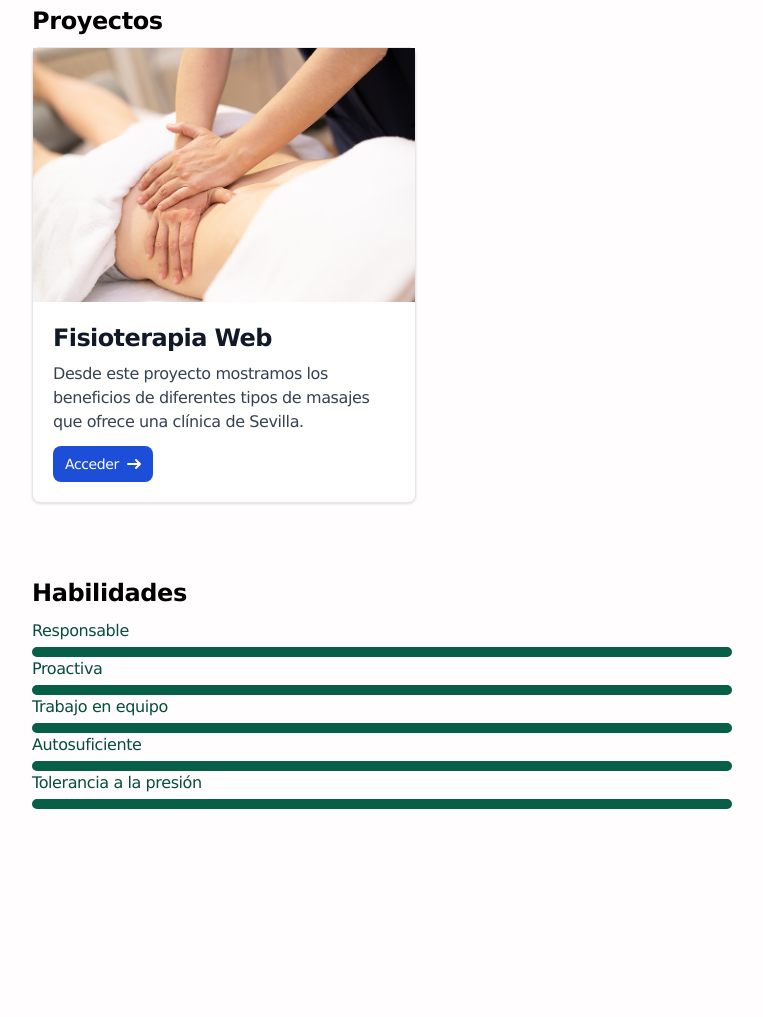
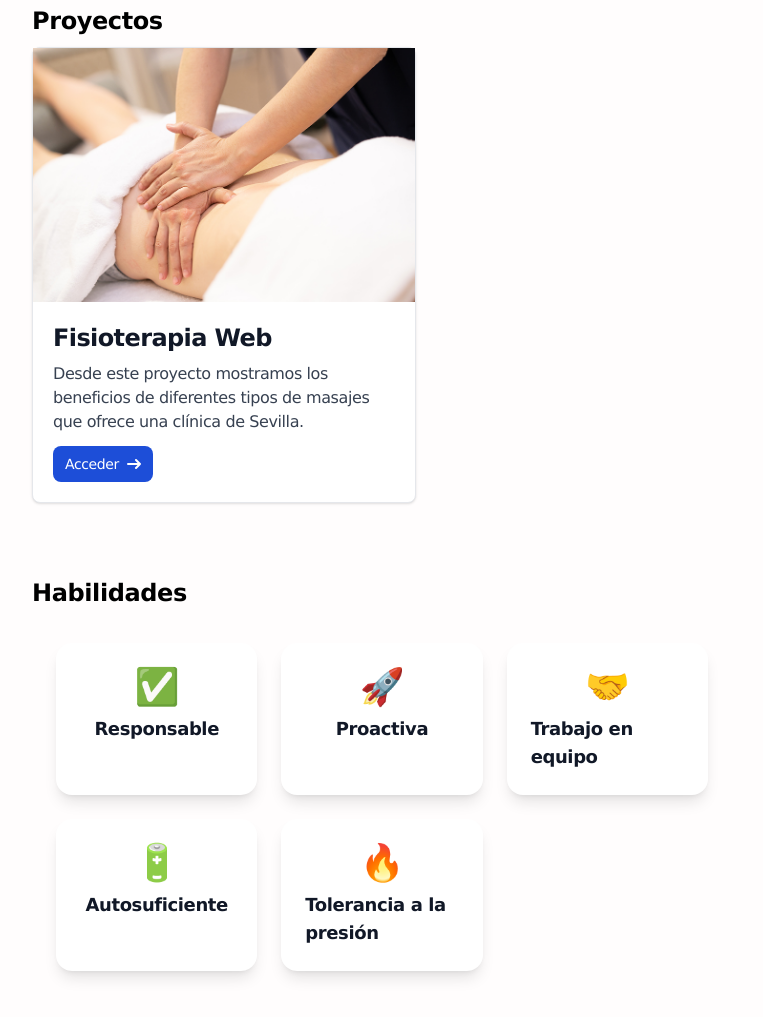
Before and after one commit to agua17/portfolio_agua, an Astro site: page / in a window 1280 px wide. Shown: the part 1571-2588 px from the top of the page, without its empty margins (258-1021 px from the left). Before the commit the page ends 2468 px from the top, so only its background shows below. Built offline with nearby package versions, Linux system fonts and the light colour scheme; Astro itself is replaced by a stand-in of ours.

Commit message:
style_habilidades

```diff
--- a/cv.json
+++ b/cv.json
@@ -78,6 +78,17 @@
       "url": "https://udemy-certificate.s3.amazonaws.com/image/UC-f0b4befa-4b3e-41f0-ac4f-11d3072c17a9.jpg"
     }],
 
+
+      "habilidades": [
+        { "name": "Responsable", "icon": "CheckCircle" },
+        { "name": "Proactiva", "icon": "Rocket" },
+        { "name": "Trabajo en equipo", "icon": "Users" },
+        { "name": "Autosuficiente", "icon": "BatteryCharging" },
+        { "name": "Tolerancia a la presión", "icon": "Flame" }
+      ],
+
+
+
     "skills": [{
       "name": "Desarrollador Web",
       "level": "Junior",
--- a/package.json
+++ b/package.json
@@ -13,6 +13,7 @@
     "@astrojs/check": "^0.9.3",
     "@astrojs/tailwind": "^5.1.1",
     "astro": "^4.15.10",
+    "lucide-react": "^0.476.0",
     "sass": "^1.79.4",
     "tailwindcss": "^3.4.13",
     "typescript": "^5.6.2"
--- a/src/components/sections/Skills.astro
+++ b/src/components/sections/Skills.astro
@@ -1,74 +1,64 @@
 ---
 import Section from "../Section.astro";
-import { skills } from "@cv";
+import { habilidades } from "@cv";
+import {
+  CheckCircle,
+  Rocket,
+  Users,
+  BatteryCharging,
+  Flame,
+} from "lucide-react";
+
+const iconMap = {
+  CheckCircle,
+  Rocket,
+  Users,
+  BatteryCharging,
+  Flame,
+};
 ---
 
 <Section title="Habilidades">
-  <ul>
-    <li>
-      <div class="flex justify-between mb-1">
-        <span class="text-base font-medium text-emerald-900 dark:text-black"
+  <ul class="grid grid-cols-2 sm:grid-cols-3 gap-6 p-6">
+    <li
+      class="bg-white dark:bg-gray-800 p-6 rounded-2xl shadow-lg flex flex-col items-center hover:scale-105 transition-transform duration-300"
+    >
+      <span class="text-4xl">✅</span>
+      <span class="text-lg font-semibold text-gray-900 dark:text-white mt-2"
         >Responsable</span
       >
-        <span class="text-sm font-medium text-emerald-900 dark:text-black">
-        </span>
-      </div>
-      <div class="w-full bg-gray-200 rounded-full h-2.5 dark:bg-gray-700">
-        <div class="bg-emerald-800 h-2.5 rounded-full" style="width: 100%">
-        </div>
-      </div>
     </li>
-    <li>
-      <div class="flex justify-between mb-1">
-        <span class="text-base font-medium text-emerald-900 dark:text-black"
+    <li
+      class="bg-white dark:bg-gray-800 p-6 rounded-2xl shadow-lg flex flex-col items-center hover:scale-105 transition-transform duration-300"
+    >
+      <span class="text-4xl">🚀</span>
+      <span class="text-lg font-semibold text-gray-900 dark:text-white mt-2"
         >Proactiva</span
       >
-        <span class="text-sm font-medium text-emerald-900 dark:text-black">
-        </span>
-      </div>
-      <div class="w-full bg-gray-200 rounded-full h-2.5 dark:bg-gray-700">
-        <div class="bg-emerald-800 h-2.5 rounded-full" style="width: 100%">
-        </div>
-      </div>
     </li>
-    <li>
-      <div class="flex justify-between mb-1">
-        <span class="text-base font-medium text-emerald-900 dark:text-black"
+    <li
+      class="bg-white dark:bg-gray-800 p-6 rounded-2xl shadow-lg flex flex-col items-center hover:scale-105 transition-transform duration-300"
+    >
+      <span class="text-4xl">🤝</span>
+      <span class="text-lg font-semibold text-gray-900 dark:text-white mt-2"
         >Trabajo en equipo</span
       >
-        <span class="text-sm font-medium text-emerald-900 dark:text-black">
-        </span>
-      </div>
-      <div class="w-full bg-gray-200 rounded-full h-2.5 dark:bg-gray-700">
-        <div class="bg-emerald-800 h-2.5 rounded-full" style="width: 100%">
-        </div>
-      </div>
     </li>
-    <li>
-      <div class="flex justify-between mb-1">
-        <span class="text-base font-medium text-emerald-900 dark:text-black"
+    <li
+      class="bg-white dark:bg-gray-800 p-6 rounded-2xl shadow-lg flex flex-col items-center hover:scale-105 transition-transform duration-300"
+    >
+      <span class="text-4xl">🔋</span>
+      <span class="text-lg font-semibold text-gray-900 dark:text-white mt-2"
         >Autosuficiente</span
       >
-        <span class="text-sm font-medium text-emerald-900 dark:text-black">
-        </span>
-      </div>
-      <div class="w-full bg-gray-200 rounded-full h-2.5 dark:bg-gray-700">
-        <div class="bg-emerald-800 h-2.5 rounded-full" style="width: 100%">
-        </div>
-      </div>
     </li>
-    <li>
-      <div class="flex justify-between mb-1">
-        <span class="text-base font-medium text-emerald-900 dark:text-black"
+    <li
+      class="bg-white dark:bg-gray-800 p-6 rounded-2xl shadow-lg flex flex-col items-center hover:scale-105 transition-transform duration-300 col-span-2 sm:col-span-1"
+    >
+      <span class="text-4xl">🔥</span>
+      <span class="text-lg font-semibold text-gray-900 dark:text-white mt-2"
         >Tolerancia a la presión</span
       >
-        <span class="text-sm font-medium text-emerald-900 dark:text-black">
-        </span>
-      </div>
-      <div class="w-full bg-gray-200 rounded-full h-2.5 dark:bg-gray-700">
-        <div class="bg-emerald-800 h-2.5 rounded-full" style="width: 100%">
-        </div>
-      </div>
     </li>
   </ul>
 </Section>
```
Also changed, not shown: 1 other file. Lines whose indentation alone changed are shown as unchanged.
